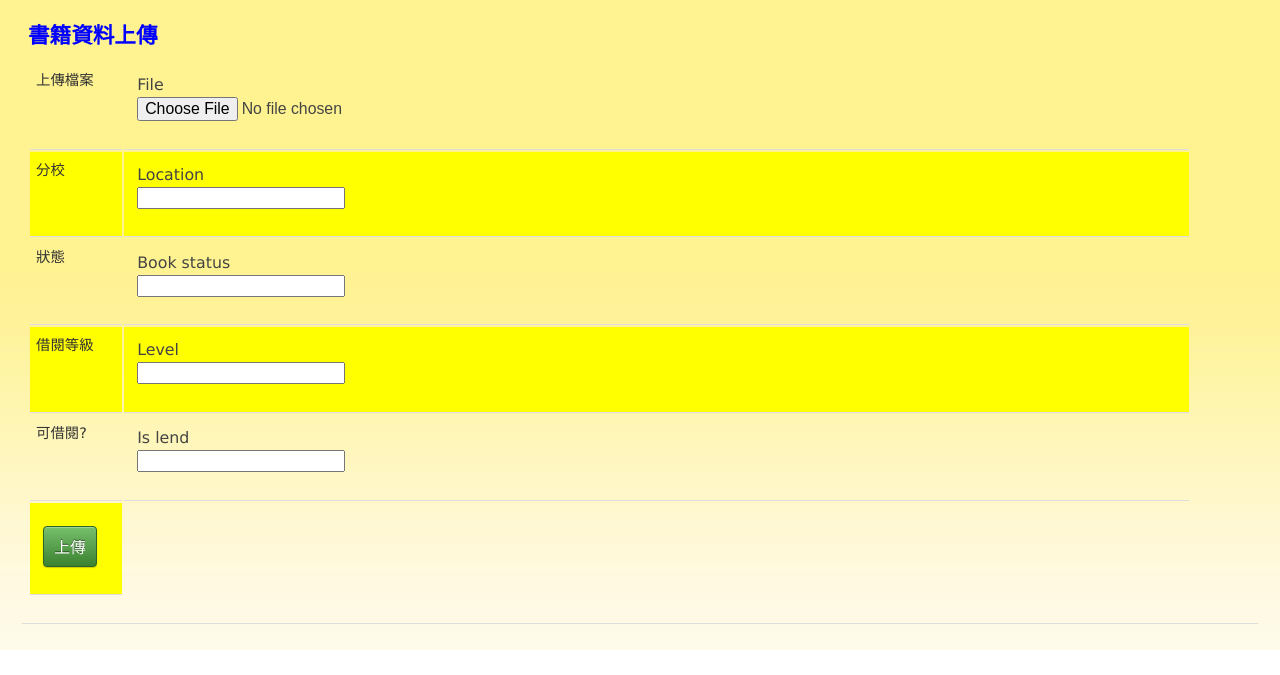
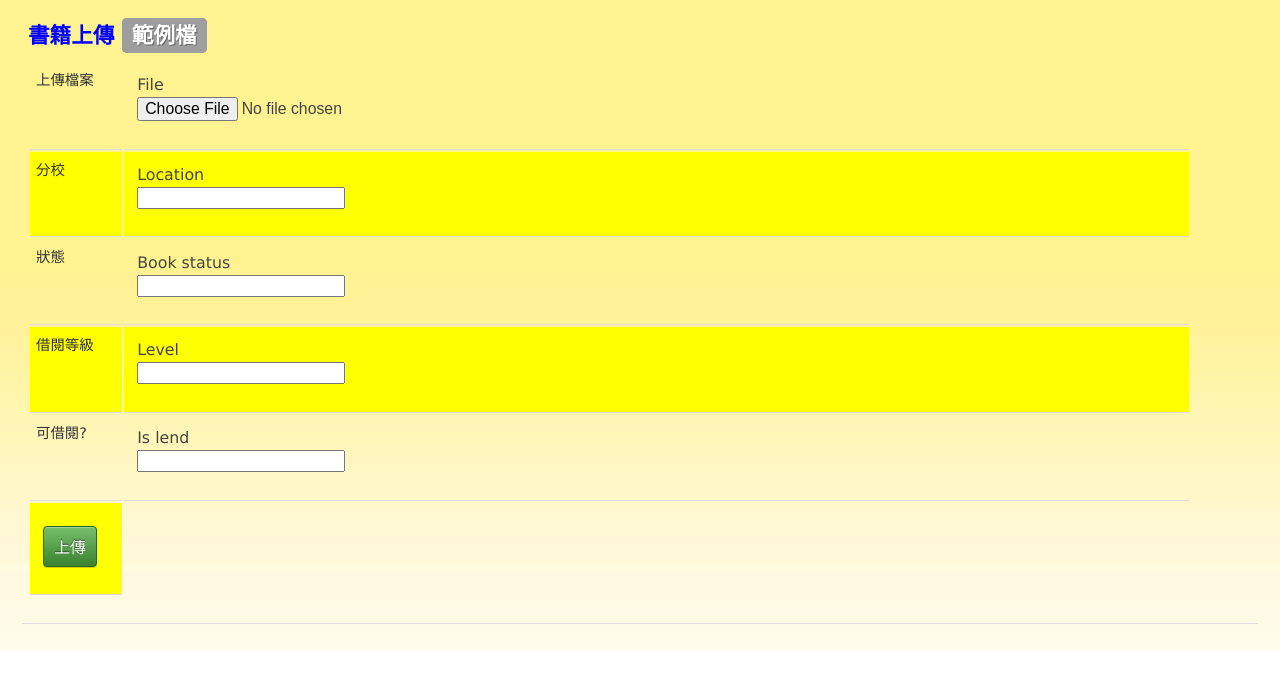
Before and after one commit to 2twn/double-l-bookmanagement, a CakePHP app: the page made by cakephp/app/View/Books/book_instance_upload.ctp in a window 1280 px wide. Shown: the part 71-746 px from the top of the page. Run offline with PHP 8.4 and a stand-in for CakePHP, Linux system fonts and the light colour scheme; the template is opened without the code that fills it, so the values that code supplies are empty; form fields are guessed from the names that the template uses; some libraries are stand-ins or nearby versions; grey boxes are pictures that could not be loaded.

Commit message:
1. 修改 book_instance_id 產生氣, cat_id = null 2. 新增 books_upload.xls 範例檔 3. 新增 book_instances_upload.xls 範例檔

```diff
--- a/cakephp/app/Controller/Component/BookfuncComponent.php
+++ b/cakephp/app/Controller/Component/BookfuncComponent.php
@@ -8,7 +8,7 @@ class BookfuncComponent extends Component {
 	 * 級別部分 : 100 = 01, 200=02 , 1000 = 10
 	 * 20130313 改回 分校+五馬書籍號碼+"-"+書量(本數)
 	 */
-	public function create_book_instance_id($location_id,$book_id, $cat_id){
+	public function create_book_instance_id($location_id,$book_id, $cat_id=null){
 		$bookInstanceModel = 'Book_Instance';
 		$conditions = array(
 				$bookInstanceModel . '.' . 'location_id' => $location_id,
--- a/cakephp/app/View/Books/book_info_upload.ctp
+++ b/cakephp/app/View/Books/book_info_upload.ctp
@@ -4,7 +4,8 @@
     });
 </script>
 <div id="pageheader">
-<h1>書籍資料上傳</h1>
+<h1>書籍資料上傳  <?php echo $this->Html->link('範例檔', '../files/Books_Upload.xls',  array('class' => 'button')); ?></h1>
+
 </div>
 
 <?php echo $this->Form->create('Book_Info',array('enctype' => 'multipart/form-data',
--- a/cakephp/app/View/Books/book_instance_upload.ctp
+++ b/cakephp/app/View/Books/book_instance_upload.ctp
@@ -4,7 +4,7 @@
     });
 </script>
 <div id="pageheader">
-<h1>書籍資料上傳</h1>
+<h1>書籍上傳  <?php echo $this->Html->link('範例檔', '../files/Book_Instances_Upload.xls',  array('class' => 'button')); ?></h1>
 </div>
 
 <?php echo $this->Form->create('Book_Instance',array('enctype' => 'multipart/form-data',
```
Also changed, not shown: 2 other files.
